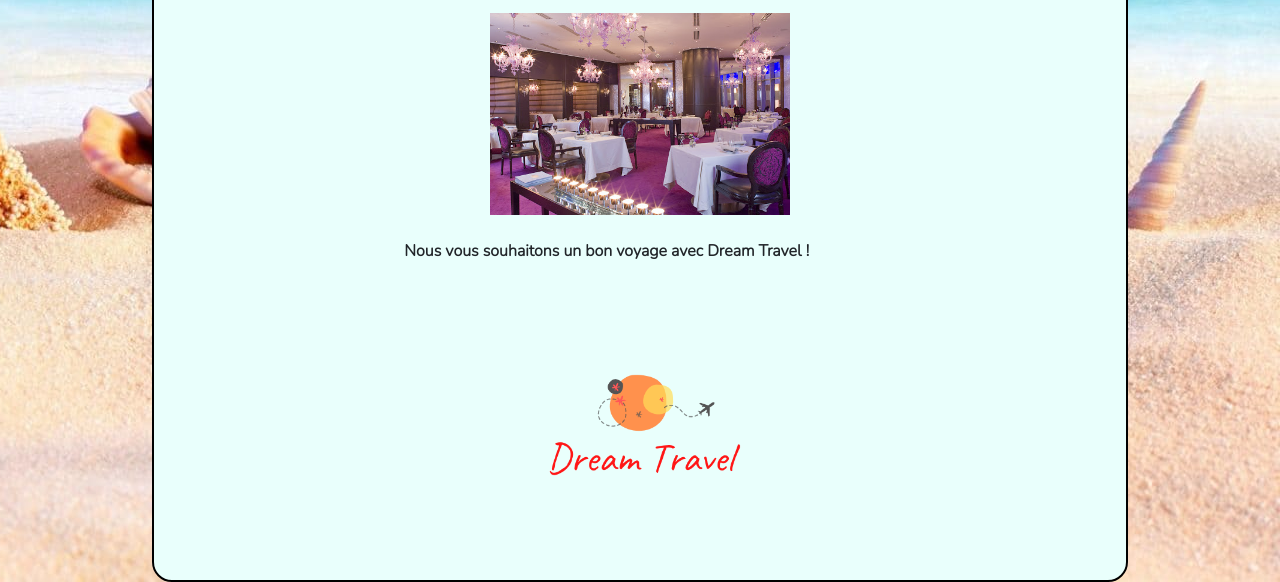
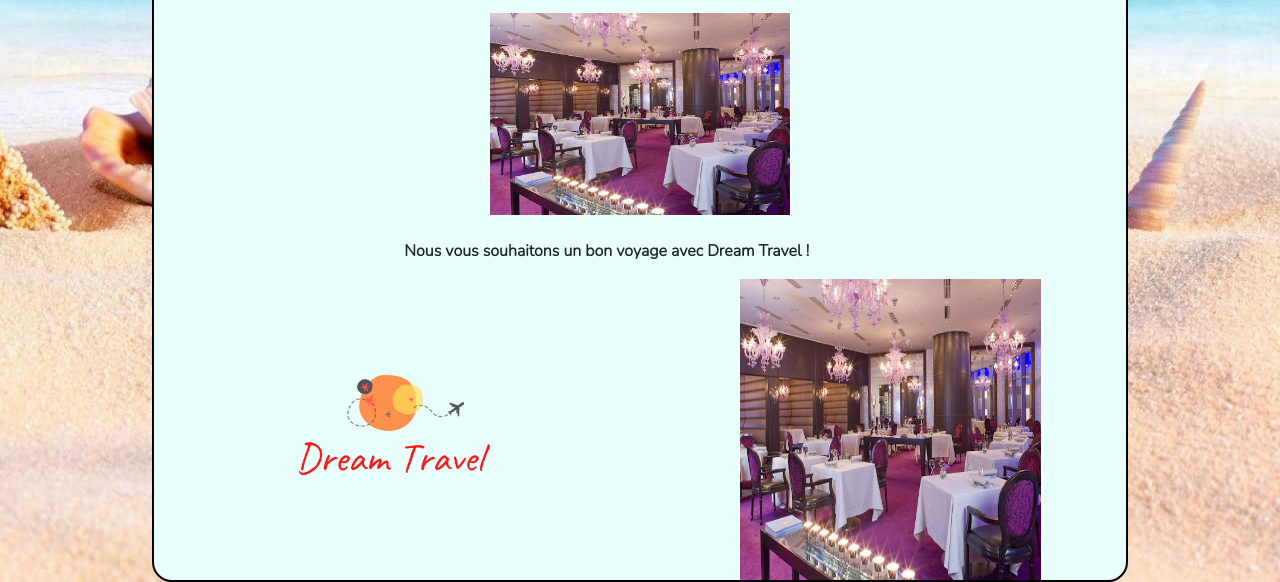
Before and after one commit to dreamtravelFR/dreamtravelFR.github.io, a plain HTML site: page html/emiratsarabesunis.html in a window 1280 px wide. Shown: the part 4807-5389 px from the top of the page. Drawn offline with Linux system fonts and the light colour scheme.

Commit message:
Add files via upload

```diff
--- a/html/emiratsarabesunis.html
+++ b/html/emiratsarabesunis.html
@@ -221,6 +221,7 @@
       </div>
       <div class="row">
         <img src="../image/DreamTravel.png" alt="">
+        <img src="../image/dubai/pierregagnaire.jpg" alt="">
       </div>
     </div>
   </div>
```
